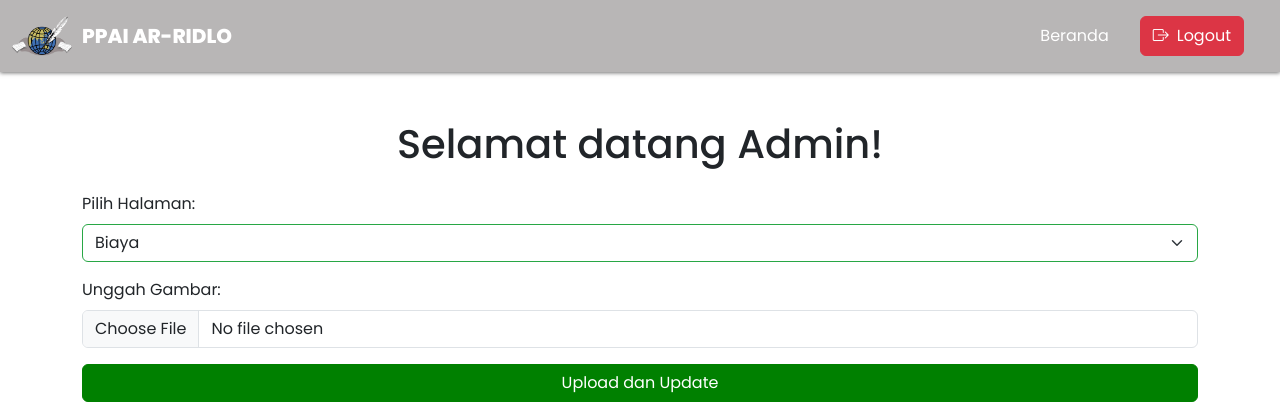
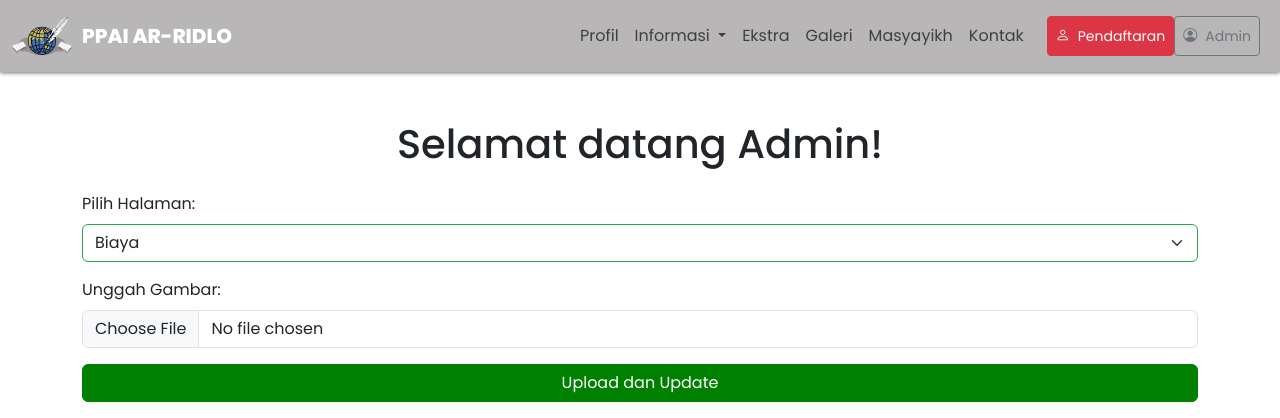
Before and after one commit to jabie393/WEB-PPAI-AR-RIDLO, a PHP site: page /page/admin.php in a window 1280 px wide. Shown: the top 418 px of the page. Run offline with PHP 8.4, Linux system fonts and the light colour scheme; the visitor is signed in with stand-in values (Sample User, id 1); some web fonts are replaced.

Commit message:
masyayikh section

```diff
--- a/page/admin.php
+++ b/page/admin.php
@@ -47,12 +47,12 @@ if (isset($_SESSION['flash_message']) && isset($_SESSION['flash_message_type']))
 
 <body>
     <!-- Navbar -->
-        <nav class="navbar navbar-expand-md sticky-top py-3 mynavbar">
+    <nav class="navbar navbar-expand-lg sticky-top py-3 mynavbar">
       <div class="container d-flex justify-content-between align-items-center">
         <!-- Brand Logo dan Nama -->
         <div class="d-flex align-items-center">
           <img src="../assets/logo/logo.png" alt="Logo" style="height: 40px; margin-right: 10px;">
-            <a class="navbar-brand mb-0 navtitle" href="home.html">PPAI AR-RIDLO</a>
+          <a class="navbar-brand mb-0" href="home.html">PPAI AR-RIDLO</a>
         </div>
 
         <!-- Tombol Toggle -->
@@ -68,12 +68,32 @@ if (isset($_SESSION['flash_message']) && isset($_SESSION['flash_message_type']))
           <button type="button" class="btn-close" data-bs-dismiss="offcanvas" aria-label="Close"></button>
         </div>
         <div class="offcanvas-body">
-  <ul class="navbar-nav me-3 mb-2 mb-lg-0">
-    <a href="home.html" class="navlink">Beranda</a>
-  <a href="logout.php"class="btn d-flex justify-content-center align-items-center w-100 navbtn" type="button">
-    <i class="bi bi-box-arrow-right me-2"></i>
-        Logout</a>
+          <div class="navbar-nav ms-auto">
+            <a class="nav-link" href="home.html#profil">Profil</a>
+            <li class="nav-item dropdown">
+              <a class="nav-link dropdown-toggle" href="#" id="navbarDropdownMenuLink" role="button" data-bs-toggle="dropdown" aria-expanded="false">
+                Informasi
+              </a>
+              <ul class="dropdown-menu" aria-labelledby="navbarDropdownMenuLink">
+                <li><a class="dropdown-item" href="biaya.html"><i class="bi bi-cash"></i> Biaya</a></li>
+                <li><a class="dropdown-item" href="info_pendaftaran.html"><i class="bi bi-person"></i> Info Pendaftaran</a></li>
+                <li><a class="dropdown-item" href="jadwal.html"><i class="bi bi-calendar"></i> Jadwal Kegiatan</a></li>
+                <li><a class="dropdown-item" href="peraturan.html"><i class="bi bi-bank"></i> Peraturan Pesantren</a></li>
               </ul>
+            </li>
+            <a class="nav-link" href="home.html#ekstra">Ekstra</a>
+            <a class="nav-link" href="home.html#galeri">Galeri</a>
+            <a class="nav-link" href="home.html#masyayikh">Masyayikh</a>
+            <a class="nav-link" href="home.html#kontak">Kontak</a>
+            <a href="" class="btn btn-sm btn-outline-secondary d-flex justify-content-center align-items-center w-100 navbtn" type="button">
+              <i class="bi bi-person me-2"></i>
+              Pendaftaran
+            </a>
+            <a href="../page/admin.php"class="btn btn-sm btn-outline-secondary d-flex justify-content-center align-items-center w-100 adminbtn" type="button">
+              <i class="bi bi-person-circle me-2"></i>
+              Admin
+            </a>
+          </div>
         </div>
       </div>
     </nav>
--- a/page/biaya.html
+++ b/page/biaya.html
@@ -29,7 +29,7 @@
 
 <body>
     <!-- Navbar -->
-    <nav class="navbar navbar-expand-md sticky-top py-3 mynavbar">
+    <nav class="navbar navbar-expand-lg sticky-top py-3 mynavbar">
       <div class="container d-flex justify-content-between align-items-center">
         <!-- Brand Logo dan Nama -->
         <div class="d-flex align-items-center">
@@ -65,6 +65,7 @@
             </li>
             <a class="nav-link" href="home.html#ekstra">Ekstra</a>
             <a class="nav-link" href="home.html#galeri">Galeri</a>
+            <a class="nav-link" href="home.html#masyayikh">Masyayikh</a>
             <a class="nav-link" href="home.html#kontak">Kontak</a>
             <a href="" class="btn btn-sm btn-outline-secondary d-flex justify-content-center align-items-center w-100 navbtn" type="button">
               <i class="bi bi-person me-2"></i>
--- a/page/info_pendaftaran.html
+++ b/page/info_pendaftaran.html
@@ -29,7 +29,7 @@
 
 <body>
     <!-- Navbar -->
-    <nav class="navbar navbar-expand-md sticky-top py-3 mynavbar">
+    <nav class="navbar navbar-expand-lg sticky-top py-3 mynavbar">
       <div class="container d-flex justify-content-between align-items-center">
         <!-- Brand Logo dan Nama -->
         <div class="d-flex align-items-center">
@@ -65,6 +65,7 @@
             </li>
             <a class="nav-link" href="home.html#ekstra">Ekstra</a>
             <a class="nav-link" href="home.html#galeri">Galeri</a>
+            <a class="nav-link" href="home.html#masyayikh">Masyayikh</a>
             <a class="nav-link" href="home.html#kontak">Kontak</a>
             <a href="" class="btn btn-sm btn-outline-secondary d-flex justify-content-center align-items-center w-100 navbtn" type="button">
               <i class="bi bi-person me-2"></i>
--- a/page/jadwal.html
+++ b/page/jadwal.html
@@ -29,7 +29,7 @@
 
 <body>
     <!-- Navbar -->
-    <nav class="navbar navbar-expand-md sticky-top py-3 mynavbar">
+    <nav class="navbar navbar-expand-lg sticky-top py-3 mynavbar">
       <div class="container d-flex justify-content-between align-items-center">
         <!-- Brand Logo dan Nama -->
         <div class="d-flex align-items-center">
@@ -65,6 +65,7 @@
             </li>
             <a class="nav-link" href="home.html#ekstra">Ekstra</a>
             <a class="nav-link" href="home.html#galeri">Galeri</a>
+            <a class="nav-link" href="home.html#masyayikh">Masyayikh</a>
             <a class="nav-link" href="home.html#kontak">Kontak</a>
             <a href="" class="btn btn-sm btn-outline-secondary d-flex justify-content-center align-items-center w-100 navbtn" type="button">
               <i class="bi bi-person me-2"></i>
--- a/page/login.php
+++ b/page/login.php
@@ -49,7 +49,7 @@ if ($_SERVER['REQUEST_METHOD'] === 'POST') {
 
 <body>
     <!-- Navbar -->
-    <nav class="navbar navbar-expand-md sticky-top py-3 mynavbar">
+    <nav class="navbar navbar-expand-lg sticky-top py-3 mynavbar">
       <div class="container d-flex justify-content-between align-items-center">
         <!-- Brand Logo dan Nama -->
         <div class="d-flex align-items-center">
@@ -85,6 +85,7 @@ if ($_SERVER['REQUEST_METHOD'] === 'POST') {
             </li>
             <a class="nav-link" href="home.html#ekstra">Ekstra</a>
             <a class="nav-link" href="home.html#galeri">Galeri</a>
+            <a class="nav-link" href="home.html#masyayikh">Masyayikh</a>
             <a class="nav-link" href="home.html#kontak">Kontak</a>
             <a href="" class="btn btn-sm btn-outline-secondary d-flex justify-content-center align-items-center w-100 navbtn" type="button">
               <i class="bi bi-person me-2"></i>
--- a/page/peraturan.html
+++ b/page/peraturan.html
@@ -29,7 +29,7 @@
 
 <body>
     <!-- Navbar -->
-    <nav class="navbar navbar-expand-md sticky-top py-3 mynavbar">
+    <nav class="navbar navbar-expand-lg sticky-top py-3 mynavbar">
       <div class="container d-flex justify-content-between align-items-center">
         <!-- Brand Logo dan Nama -->
         <div class="d-flex align-items-center">
@@ -65,6 +65,7 @@
             </li>
             <a class="nav-link" href="home.html#ekstra">Ekstra</a>
             <a class="nav-link" href="home.html#galeri">Galeri</a>
+            <a class="nav-link" href="home.html#masyayikh">Masyayikh</a>
             <a class="nav-link" href="home.html#kontak">Kontak</a>
             <a href="" class="btn btn-sm btn-outline-secondary d-flex justify-content-center align-items-center w-100 navbtn" type="button">
               <i class="bi bi-person me-2"></i>
```
Also changed, not shown: css/style.css (+51 -1 lines), page/home.html (+33 -7 lines), assets/galeri/pendiri.png (added). Lines whose indentation alone changed are shown as unchanged.
